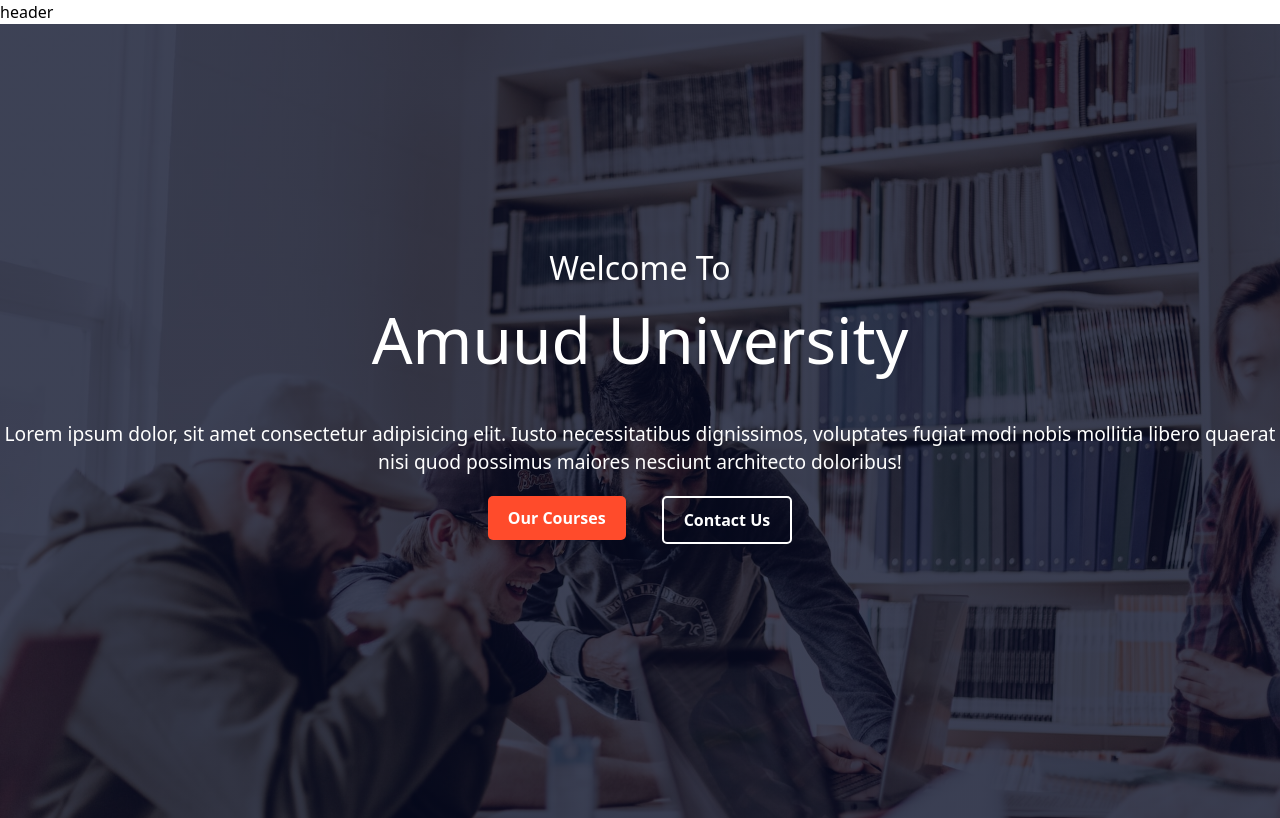
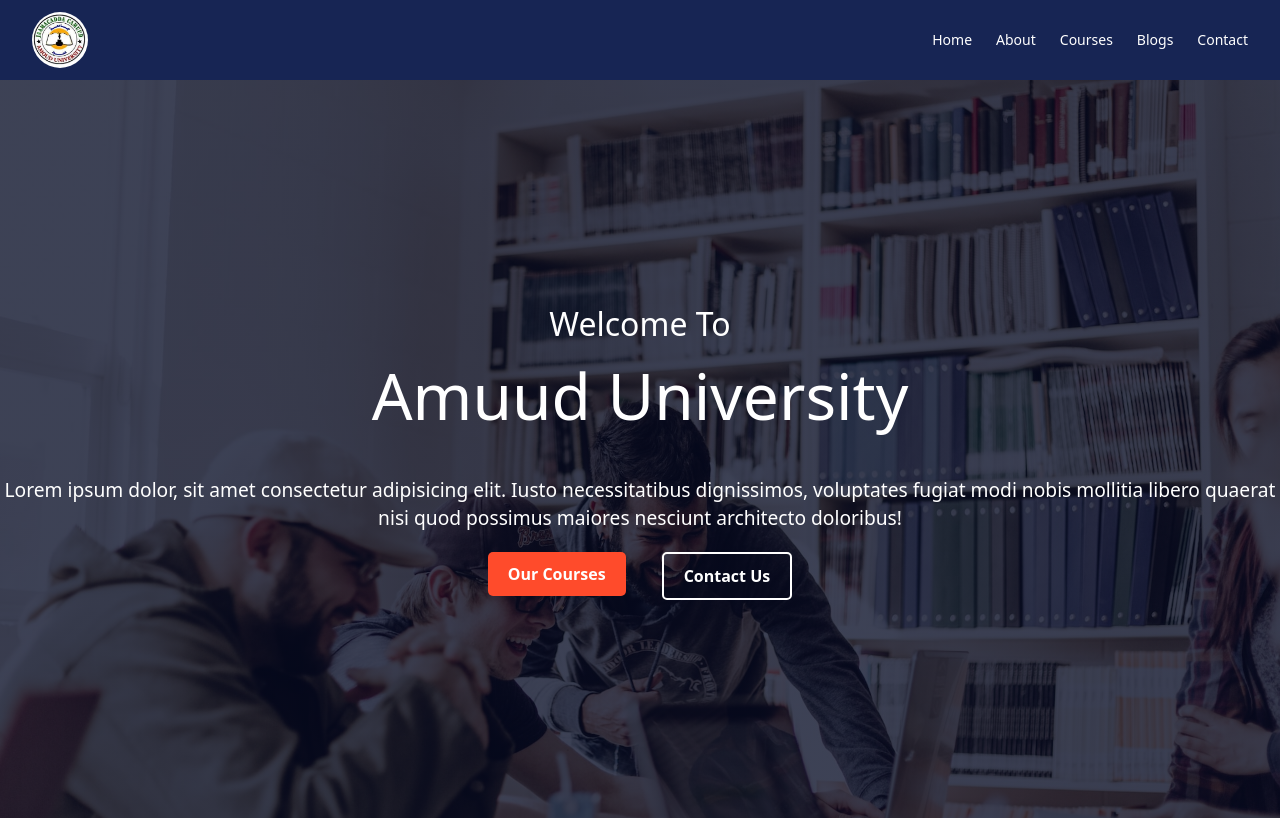
Before and after one commit to Laylaminey252/University, a React (Vite) app: page / in a window 1280 px wide. Shown: the top 818 px of the page. Built offline with nearby package versions, Linux system fonts and the light colour scheme; no server answers.

Commit message:
third commited.

```diff
--- a/src/components/Header.jsx
+++ b/src/components/Header.jsx
@@ -11,11 +11,137 @@
   };
 
   return (
- <div>
-  <h1>
-    header
-  </h1>
- </div>
+    <header className="bg-blue-950 shadow-lg">
+      <div className="container mx-auto px-4 sm:px-6 lg:px-8">
+        <nav className="flex items-center justify-between h-16 lg:h-20">
+          <div className="flex-shrink-0">
+            <Link to="/" title="University" className="flex items-center">
+              <img src={logo} alt="University Logo" className="w-14 h-14 rounded-full" />
+            </Link>
+          </div>
+
+          <button
+            type="button"
+            className="inline-flex items-center justify-center p-2 rounded-md text-white md:hidden focus:outline-none"
+            onClick={toggleMobileMenu}
+          >
+            <svg
+              className="w-6 h-6"
+              xmlns="http://www.w3.org/2000/svg"
+              fill="none"
+              viewBox="0 0 24 24"
+              stroke="currentColor"
+            >
+              <path
+                strokeLinecap="round"
+                strokeLinejoin="round"
+                strokeWidth={2}
+                d="M4 6h16M4 12h16m-7 6h7"
+              />
+            </svg>
+          </button>
+
+          <div className="hidden md:flex md:items-center md:space-x-6">
+            <Link
+              to="/"
+              className="text-sm font-medium text-white transition duration-200 hover:text-opacity-70 focus:text-opacity-70"
+            >
+              Home
+            </Link>
+            <Link
+              to="/about"
+              className="text-sm font-medium text-white transition duration-200 hover:text-opacity-70 focus:text-opacity-70"
+            >
+              About
+            </Link>
+            <Link
+              to="/courses"
+              className="text-sm font-medium text-white transition duration-200 hover:text-opacity-70 focus:text-opacity-70"
+            >
+              Courses
+            </Link>
+            <Link
+              to="/blogs"
+              className="text-sm font-medium text-white transition duration-200 hover:text-opacity-70 focus:text-opacity-70"
+            >
+              Blogs
+            </Link>
+            <Link
+              to="/contact"
+              className="text-sm font-medium text-white transition duration-200 hover:text-opacity-70 focus:text-opacity-70"
+            >
+              Contact
+            </Link>
+          </div>
+        </nav>
+
+        {/* Mobile menu */}
+        {isMobileMenuOpen && (
+          <div className="md:hidden">
+            <nav className="fixed inset-0 z-10 flex flex-col items-center justify-center bg-blue-950 bg-opacity-95">
+              <button
+                type="button"
+                className="absolute top-4 right-4 p-2 text-white rounded-md focus:outline-none"
+                onClick={toggleMobileMenu}
+              >
+                <svg
+                  className="w-6 h-6"
+                  xmlns="http://www.w3.org/2000/svg"
+                  fill="none"
+                  viewBox="0 0 24 24"
+                  stroke="currentColor"
+                >
+                  <path
+                    strokeLinecap="round"
+                    strokeLinejoin="round"
+                    strokeWidth={2}
+                    d="M6 18L18 6M6 6l12 12"
+                  />
+                </svg>
+              </button>
+
+              <div className="flex flex-col items-center space-y-6">
+                <Link
+                  to="/"
+                  className="py-2 text-lg font-medium text-white transition duration-200 hover:text-opacity-70 focus:text-opacity-70"
+                  onClick={toggleMobileMenu}
+                >
+                  Home
+                </Link>
+                <Link
+                  to="/about"
+                  className="py-2 text-lg font-medium text-white transition duration-200 hover:text-opacity-70 focus:text-opacity-70"
+                  onClick={toggleMobileMenu}
+                >
+                  About
+                </Link>
+                <Link
+                  to="/courses"
+                  className="py-2 text-lg font-medium text-white transition duration-200 hover:text-opacity-70 focus:text-opacity-70"
+                  onClick={toggleMobileMenu}
+                >
+                  Courses
+                </Link>
+                <Link
+                  to="/blogs"
+                  className="py-2 text-lg font-medium text-white transition duration-200 hover:text-opacity-70 focus:text-opacity-70"
+                  onClick={toggleMobileMenu}
+                >
+                  Blogs
+                </Link>
+                <Link
+                  to="/contact"
+                  className="py-2 text-lg font-medium text-white transition duration-200 hover:text-opacity-70 focus:text-opacity-70"
+                  onClick={toggleMobileMenu}
+                >
+                  Contact
+                </Link>
+              </div>
+            </nav>
+          </div>
+        )}
+      </div>
+    </header>
   );
 }
 
```
